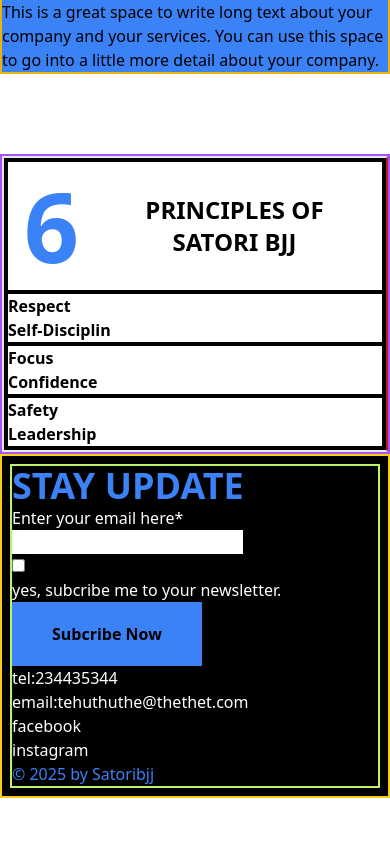
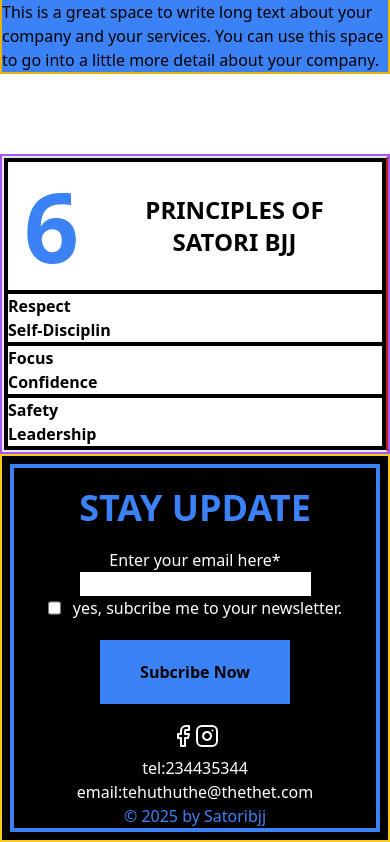
Before and after one commit to Ladiega/Satorisketch, a Next.js app: page / in a window 390 px wide. Shown: the part 1474-2316 px from the top of the page. Before the commit the page ends 2272 px from the top, so only its background shows below. Built offline with nearby package versions, Linux system fonts and the light colour scheme.

Commit message:
footer responsive update

```diff
--- a/src/app/components/footer.jsx
+++ b/src/app/components/footer.jsx
@@ -1,33 +1,39 @@
+import { FacebookIcon,Instagram, InstagramIcon } from "lucide-react"
+
 export default function Footer() {
   return (
     <footer className="border-2 border-yellow-400  bg-black text-white md:mt-44 ">
-        <div className="border-2 border-lime-300 m-2 md:p-44">
+        <div className="border-4 border-blue-500 m-2 md:m-44 md:p-4 text-center">
           <div>
-            <h1 className="text-blue-500 text-4xl font-black">STAY UPDATE</h1>
+            <h1 className="text-blue-500 m-5 text-4xl font-black md:text-7xl">STAY UPDATE</h1>
           </div>
           <div>
             <form action="">
-            <div>
+            <div className="flex flex-col justify-center">
               <label htmlFor="email">Enter your email here*</label>
-              <input type="text" />
+              <input type="text" className=" md:w-80 ml-auto mr-auto" />
             </div>
           </form>
           </div>
 
 
             <div>
-              <div>
-              <input type="checkbox" name="" id="" />
-                <p>yes, subcribe me to your newsletter.</p>
+              <div className="flex justify-center gap-3">
+            <input type="checkbox" name="" id="" />
+            <p>yes, subcribe me to your newsletter.</p>
             </div>
-            <div>
+            <div className="mt-5 mb-5">
               <button className="bg-blue-500 text-black font-extrabold pl-10 pr-10 pt-5 pb-5">Subcribe Now</button>
           </div>
-          <div>
+          <div className="flex flex-col-reverse justify-center gap-2">
+            <div>
             <div>tel:234435344</div>
-            <div>email:tehuthuthe@thethet.com</div>
-            <div>facebook</div>
-            <div>instagram</div>
+              <div>email:tehuthuthe@thethet.com</div>
+            </div>
+            <div className="flex justify-center">
+            <div className=" cursor-pointer"><FacebookIcon /></div>
+            <div className=" cursor-pointer"><InstagramIcon /></div>
+            </div>
           </div>
           <div>
             <div className="text-blue-500">© 2025 by Satoribjj</div>
```
